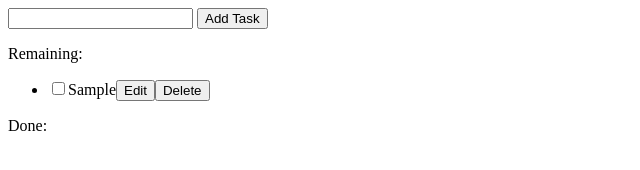
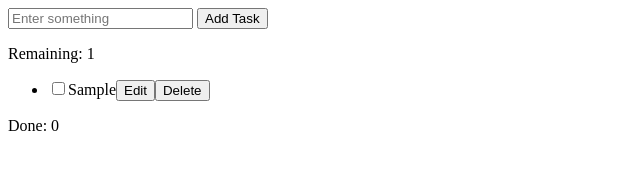
Before and after one commit to emptyhere/To-do-list, a plain HTML site: page index.html in a window 1280 px wide. Both pictures are taken after typing "Sample" into the empty fields and a click on the button "Add Task". Shown: the full height of the page, 0-640 px from the left. Drawn offline with Linux system fonts and the light colour scheme.

Commit message:
v0.7/Add counter

```diff
--- a/index.html
+++ b/index.html
@@ -11,24 +11,33 @@
 <body>
 
     <div>
-        <input id="inp" type="text">
+        <input id="inp" type="text" placeholder='Enter something'>
         <button id="addBtn">Add Task</button>
 
         <div>
-            <p>Remaining:</p>
+            <p>Remaining: <span id='remCount'></span></p>
             <ul id="remainList">
 
             </ul>
         </div>
 
         <div>
-            <p>Done:</p>
+            <p>Done: <span id='doneCount'></span></p>
             <ul id="doneList">
             </ul>
         </div>
     </div>
 
     <script>
+        let toDoArr = {
+            remain: [
+
+            ],
+            done: [
+
+            ]
+        };
+
         addBtn.onclick = () => {
             let inpValue = document.getElementById('inp').value;
             console.log(inpValue);
@@ -50,12 +59,13 @@
                 addElDel.setAttribute('id', 'btnDel');
                 addElEdit.setAttribute('id', 'btnEdit');
                 addElem.setAttribute('id', 'TaskItem');
+                addLable.setAttribute('id', 'lableText');
+                addLable.setAttribute('data-count', 1);
 
                 addEditBox.setAttribute('type', 'text');
                 addEditBox.setAttribute('id', 'EditBox');
+                addEditBox.setAttribute('value', inpValue);
                 addEditBox.style.display = 'none';
-
-
 
                 let addingItem = document.getElementById('remainList')
                     .appendChild(addElem);
@@ -69,9 +79,20 @@
 
                 document.getElementById('inp').value = '';
 
+                toDoArr.remain.push(inpValue);
+                setInterval( () =>{
+                document.getElementById('remCount').innerHTML =
+                toDoArr.remain.length;
+
+                document.getElementById('doneCount').innerHTML =
+                toDoArr.done.length;
+                }, 100);
+
+
 
                 addElDel.addEventListener('click', () => {
                     addingItem.parentNode.removeChild(addingItem);
+                    toDoArr.remain.shift();
                 });
 
 
@@ -80,28 +101,31 @@
                     if (addCheckBox.checked == false) {
                         remainList.appendChild(addingItem);
                         addingItem.style.textDecoration = "none";
+
+                        toDoArr.done.shift();
+                        toDoArr.remain.push(document.getElementById('EditBox').value);
+
+
                     } else if (addCheckBox.checked == true) {
                         addingItem.style.textDecoration = "line-through";
+
+                        toDoArr.remain.shift();
+                        toDoArr.done.push(document.getElementById('EditBox').value);
+
+
+
                     }
                 });
 
                 addElEdit.addEventListener('click', () => {
                     if (addEditBox.style.display !== '') {
                         addEditBox.style.display = '';
+                        addEditBox.innerHTML = 'keku';
                     } else {
                         addLable.innerHTML = document.getElementById('EditBox').value;
                         addEditBox.style.display = 'none';
                     }
-
                 });
-
-
-
-                /*  addElEdit.addEventListener('click', () => {
-                   addLable.innerHTML = document.getElementById('EditBox').value;
-                   addEditBox.style.display = 'none';
-                     });*/
-
             }
         };
     </script>
```
